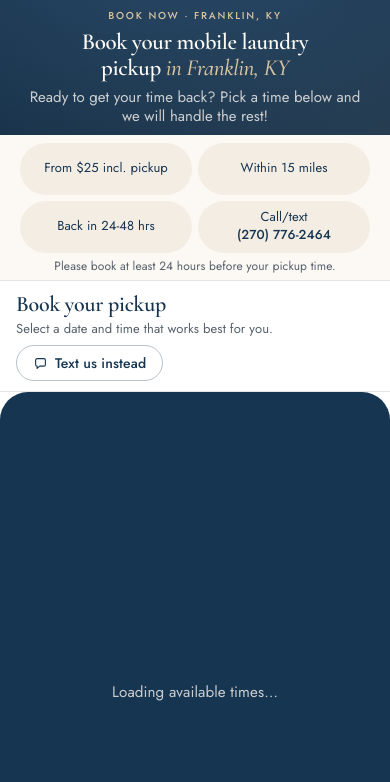
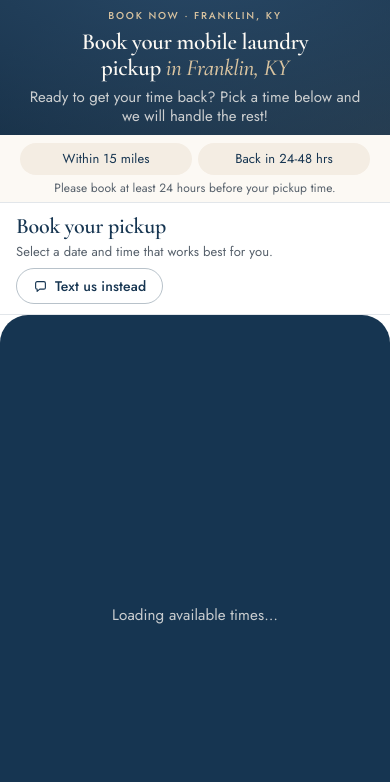
Before and after one commit to kmelvin99/kerrier-laundry-preview, a plain HTML site: page scheduling_page.html in a window 390 px wide. Shown: the part 62-844 px from the top of the page. Drawn offline with Linux system fonts and the light colour scheme; a script that the page names is missing.

Commit message:
Preview of kerrier-laundry eb96e81 (preview/mobile-chips). Not the live site.

```diff
--- a/business.styles.css
+++ b/business.styles.css
@@ -1369,3 +1369,24 @@ body.page-book #my-cal-inline-15min iframe {
         margin-top: 1px;
     }
 }
+
+/* ==========================================================
+   v29: Phones only. Kelly asked to drop the price and
+   call/text chips (the Text us instead button already
+   covers messaging). Keep "Within 15 miles" and
+   "Back in 24-48 hrs" in one even two-column row, same
+   card styling and centered text. Desktop is unchanged
+   (these chips stay hidden).
+   ========================================================== */
+@media (max-width: 833px) {
+    body.page-book .book-quick {
+        display: grid;
+        grid-template-columns: 1fr 1fr;
+        gap: 6px;
+    }
+}
+@media (max-width: 600px) {
+    body.page-book .book-quick li {
+        min-height: 0; /* no longer matching a two-line Call/text card */
+    }
+}
--- a/scheduling_page.html
+++ b/scheduling_page.html
@@ -23,7 +23,7 @@
     <link rel="preconnect" href="https://res.cloudinary.com">
     <link rel="preload" href="fonts/cormorant-garamond-latin.woff2" as="font" type="font/woff2" crossorigin>
     <link rel="preload" href="fonts/jost-latin.woff2" as="font" type="font/woff2" crossorigin>
-    <link rel="stylesheet" href="business.styles.css?v=28">
+    <link rel="stylesheet" href="business.styles.css?v=29">
     <script>document.documentElement.classList.add("js");</script>
     <script>
         if (!location.hash) {
@@ -109,10 +109,8 @@ ml('account', '2742056');
 
                 <div class="book-main">
                     <ul class="book-quick">
-                        <li>From $25 incl. pickup</li>
                         <li>Within 15 miles</li>
                         <li>Back in 24-48 hrs</li>
-                        <li>Call/text <a href="tel:+12707762464" class="book-quick-phone">(270) 776-2464</a></li>
                     </ul>
                     <p class="book-notice">Please book at least 24 hours before your pickup time.</p>
                     <div class="cal-card">
```
Also changed, not shown: about.html (+1 -1 lines), faq.html (+1 -1 lines), index.html (+1 -1 lines), services.html (+1 -1 lines), 1 other file.
